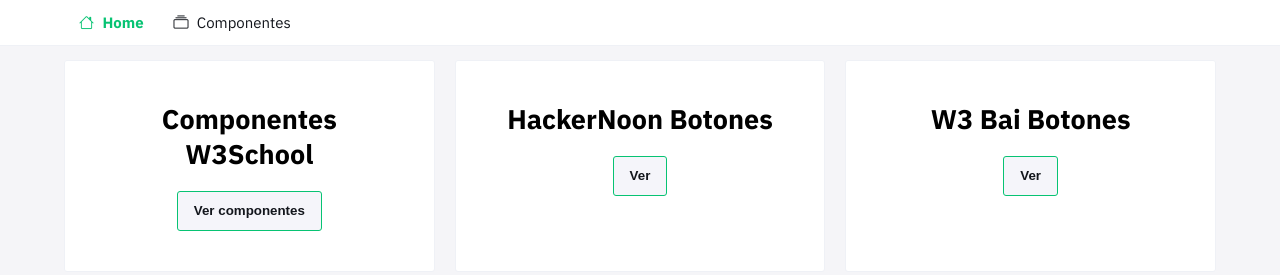
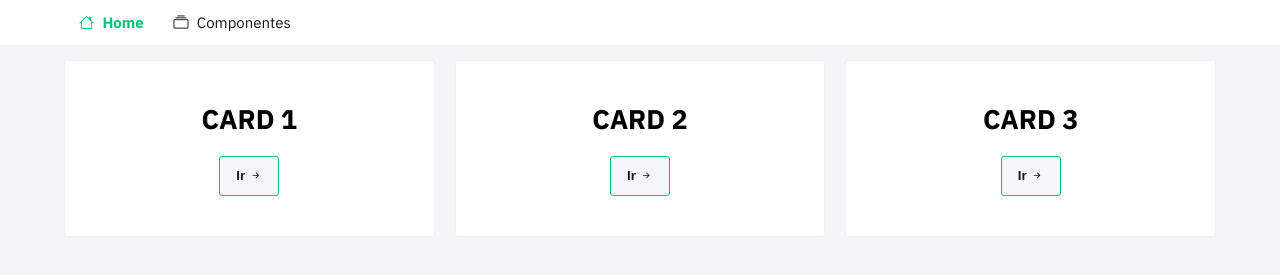
Before and after one commit to oscarleonapp/mindful-gt, a plain HTML site: page index.html in a window 1280 px wide. Drawn offline with nearby package versions, Linux system fonts and the light colour scheme.

Commit message:
cambios pendientes

```diff
--- a/index.html
+++ b/index.html
@@ -38,22 +38,21 @@
         <div class="grid pc-col-3 tablet-col-2 mobil-col-1">
 
             <div class="card texto-centrado">
-                <h2 class="margen-inferior">Componentes W3School</h2>
-                <button class="button"><a href="https://www.w3schools.com/howto/howto_css_icon_bar.asp"
-                        target="_blank">Ver componentes</a></button>
+                <h2 class="margen-inferior">CARD 1</h2>
+                <button class="button"><a href="#" target="_blank">Ir <i
+                            class="bi bi-arrow-right-short"></i></a></button>
             </div>
 
             <div class="card texto-centrado">
-                <h2 class="margen-inferior">HackerNoon Botones</h2>
-                <button class="button"><a
-                        href="https://hackernoon.com/es/los-24-mejores-css-free-to-use-buttons-with-codepen-examples"
-                        target="_blank">Ver</a></button>
+                <h2 class="margen-inferior">CARD 2</h2>
+                <button class="button"><a href="#" target="_blank">Ir <i
+                            class="bi bi-arrow-right-short"></i></a></button>
             </div>
 
             <div class="card texto-centrado">
-                <h2 class="margen-inferior">W3 Bai Botones</h2>
-                <button class="button"><a href="https://www.w3bai.com/es/css/css3_buttons.html"
-                        target="_blank">Ver</a></button>
+                <h2 class="margen-inferior">CARD 3</h2>
+                <button class="button"><a href="#" target="_blank">Ir <i
+                            class="bi bi-arrow-right-short"></i></a></button>
             </div>
         </div>
     </section>
```
Also changed, not shown: components/components.html (+10 -6 lines).
